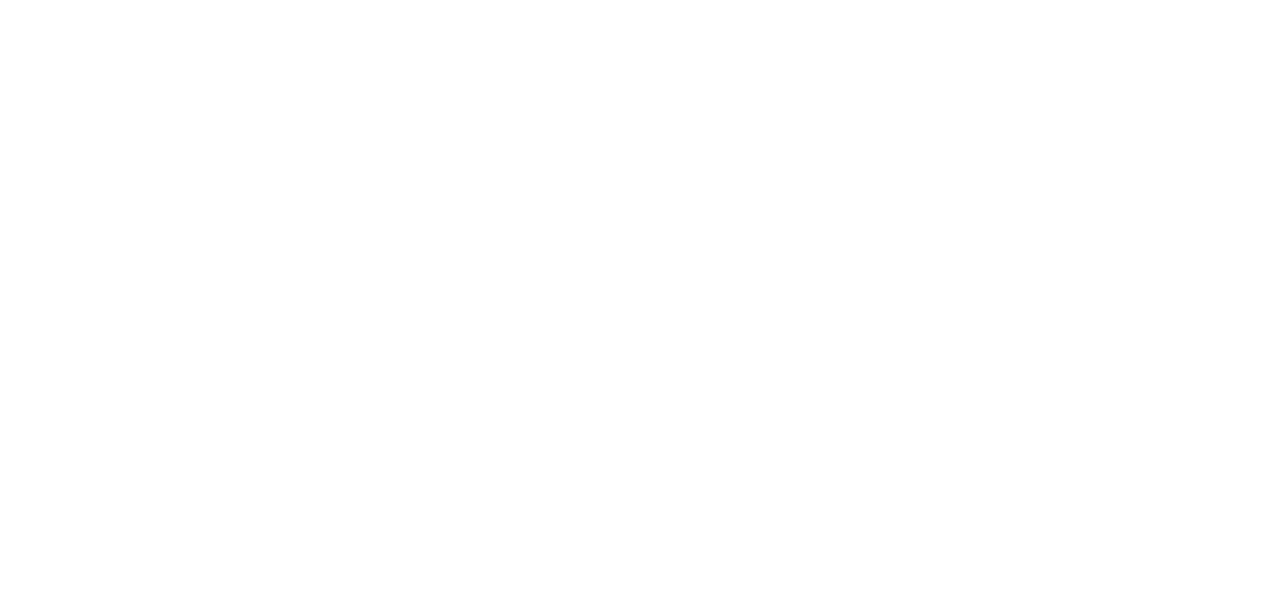
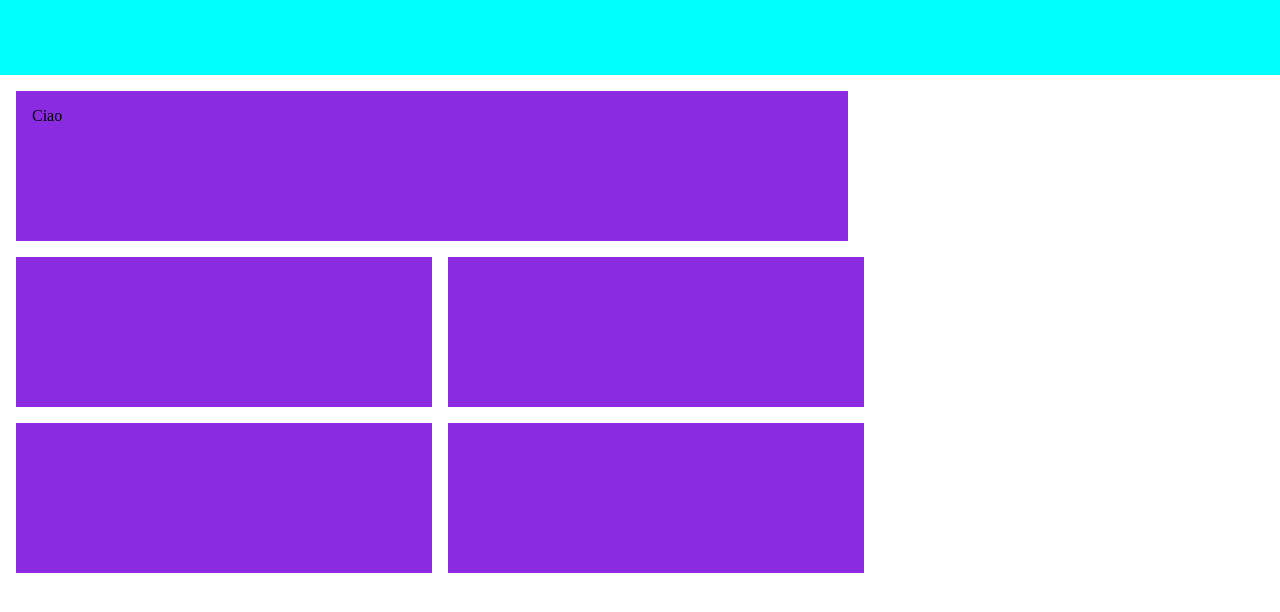
Before and after one commit to lucafranzoi98/htmlcss-responsive-layout, a plain HTML site: page index.html in a window 1280 px wide. Drawn offline with Linux system fonts and the light colour scheme.

Commit message:
add header and part of the first section

```diff
--- a/assets/css/style.css
+++ b/assets/css/style.css
@@ -0,0 +1,58 @@
+*{
+    margin: 0;
+    padding: 0;
+    box-sizing: border-box;
+}
+
+/* #region debug */
+.debug header{
+    height: 75px;
+    background-color: aqua;
+}
+
+.debug .col-12, .col-8, .col-4{
+    background-color: blueviolet;
+    height: 150px;
+}
+
+/* #endregion debug */
+
+/* #region utilities */
+header{
+    margin-bottom: 1rem;
+}
+
+.container{
+    margin: 0 1rem;
+}
+
+.flex{
+    display: flex;
+    flex-wrap: wrap;
+    gap: 1rem;
+}
+
+.col-12{
+    width: 100%;
+}
+
+[class^="col-"]{
+    padding: 1rem;
+}
+
+/* #endregion utilities */
+
+/* #region Tablet size */
+@media screen and (min-width: 809px){
+    .col-md-8{
+        width: calc(100% / 12 * 8);
+    }
+
+    .col-md-4{
+        width: calc(100% / 12 * 4);
+    }
+}
+/* #endregion Tablet size */
+
+/* #region Desktop size */
+/* #endregion Desktop size */
--- a/index.html
+++ b/index.html
@@ -3,10 +3,29 @@
 <head>
     <meta charset="UTF-8">
     <meta name="viewport" content="width=device-width, initial-scale=1.0">
+    <link rel="preconnect" href="https://fonts.googleapis.com">
+    <link rel="preconnect" href="https://fonts.gstatic.com" crossorigin>
+    <link href="https://fonts.googleapis.com/css2?family=PT+Sans:wght@400;700&display=swap" rel="stylesheet">
     <link rel="stylesheet" href="./assets/css/style.css">
     <title>Responsive Layout</title>
 </head>
-<body>
+<body class="debug">
+    <header>
 
+    </header>
+    <main>
+
+        <!-- Demo Section -->
+        <section>
+            <div class="container flex">
+                <div class="col-12 col-md-8">Ciao</div>
+                <div class="col-12 col-md-4"></div>
+                <div class="col-12 col-md-4"></div>
+                <div class="col-12 col-md-4"></div>
+                <div class="col-12 col-md-4"></div>
+            </div>
+        </section>
+    </main>
+    <footer></footer>
 </body>
 </html>
```
